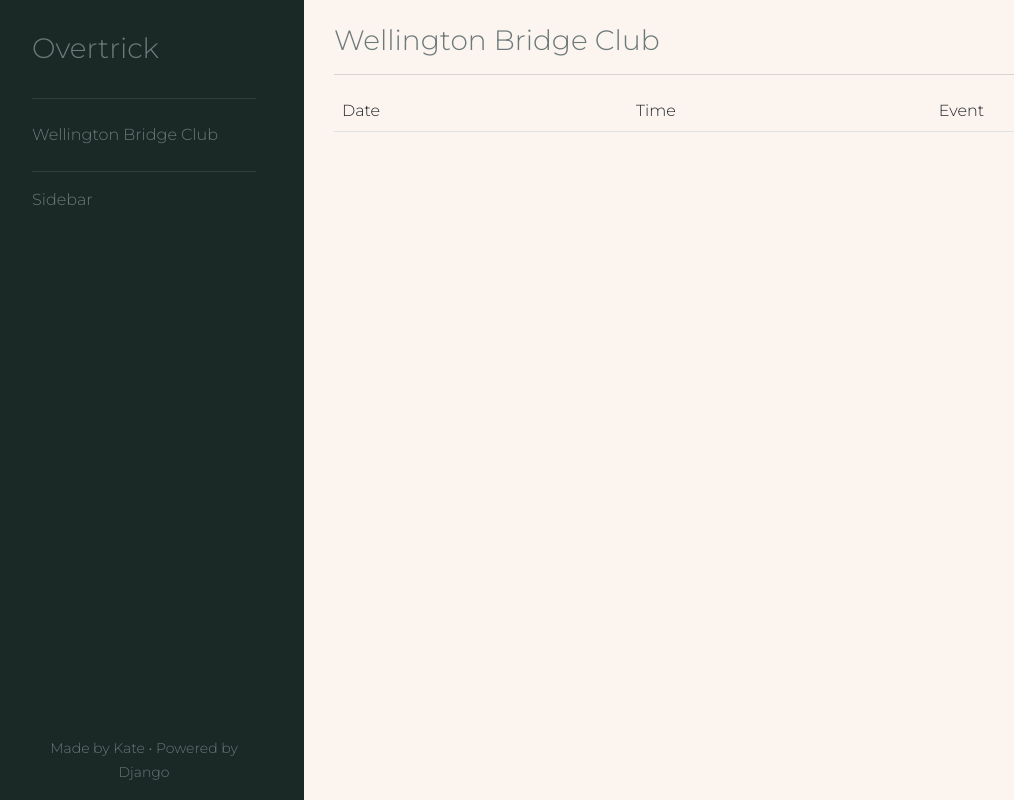
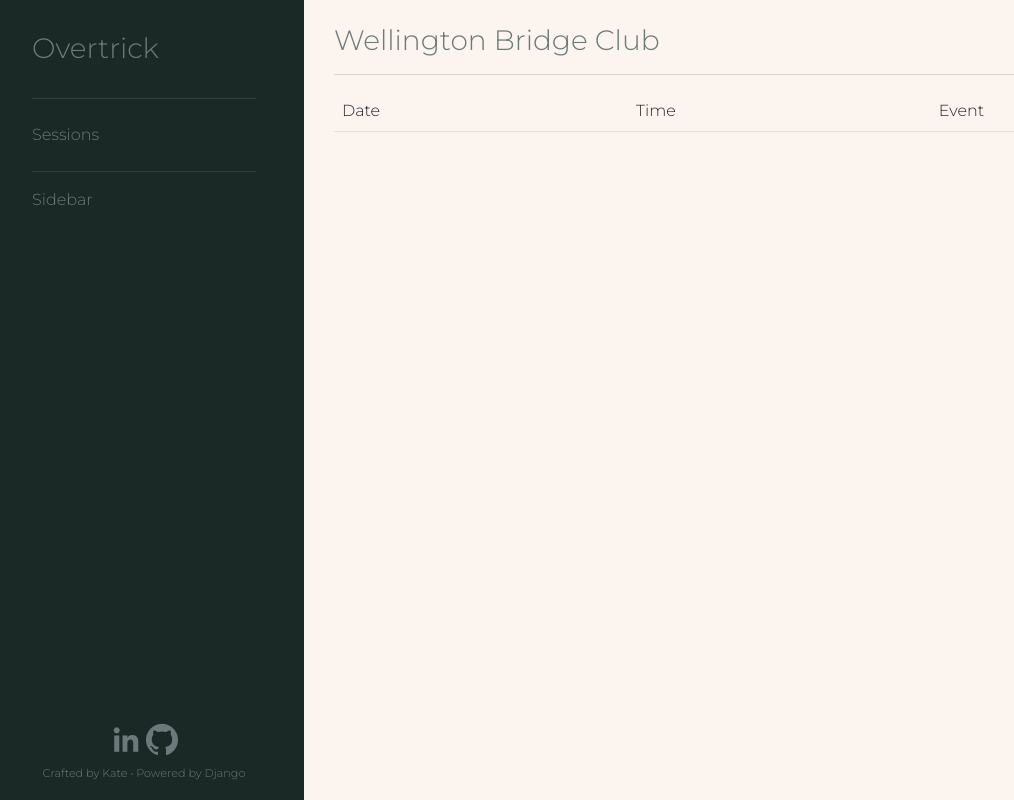
Before and after one commit to katemakescode/overtrick, a Django app: page /sessions/ in a window 1280 px wide. Shown: the whole page, without its empty margins (4-1018 px from the left). Run offline with Django 3.2, Linux system fonts and the light colour scheme; data that the repository does not hold is empty.

Commit message:
Add social icons to sidebar and tweak styling

```diff
--- a/overtrick/static/overtrick/css/base.css
+++ b/overtrick/static/overtrick/css/base.css
@@ -12,7 +12,7 @@
     color: var(--color-contrast);
 }
 
-p, h4, h5, h6 {
+p, h4, h5, h6, td {
     opacity: 0.7;
 }
 
@@ -28,7 +28,13 @@
     h5 {
         font-size: 1.2rem;
     }
+
+    small {
+        font-size: 0.7rem;
+    }
 }
+
+
 
 li {
     padding-left: 25px;
@@ -65,10 +71,6 @@
 
 th {
     font-weight: normal;
-}
-
-td {
-    opacity: 0.7;
 }
 
 @media (min-width: 992px) {
@@ -130,10 +132,10 @@
     color: var(--color-light);
 }
 
-.navbar a {
-    color: var(--color-light);
+#nav-sidebar a {
+    color: var(--color-contrast);
 }
 
-.navbar a:hover {
-    color: var(--color-contrast);
+#nav-sidebar a:hover {
+    color: var(--color-white);
 }
--- a/overtrick/templates/layout.html
+++ b/overtrick/templates/layout.html
@@ -1,8 +1,13 @@
 {% extends "base.html" %}
+{% load static %}
 
 {% block title %}
 {% block subtitle %}{% endblock subtitle %} Overtrick
 {% endblock title %}
+
+{% block stylesheets %}
+    <link rel="stylesheet" href="{% static 'overtrick/css/social-circles.css' %}" >
+{% endblock stylesheets %}
 
 {% block content %}
 <div class="row" >
@@ -17,25 +22,34 @@
         <ul id="sidebar-links" class="list-group list-group-flush ps-0" >
             <li class="list-group-item bg-color-dark ps-0" >
                 <a href="{% url 'almanac:session_list' %}" >
-                    Wellington Bridge Club
+                    Sessions
                 </a >
             </li >
         </ul >
-
         <hr />
 
         {% block nav_sidebar %}Sidebar{% endblock %}
 
         <footer class="mt-auto text-center" >
+            <div class="" >
+                <a class="icon-linkedin social-button borderless"
+                   href="https://www.linkedin.com/in/katemckenzie/" >
+                </a >
+                <a class="icon-github social-button borderless"
+                   href="https://github.com/katemakescode/mercantile" >
+                </a >
+            </div >
+
             <small class="text-muted" >
-                Made by Kate &bull; Powered by Django
+                <a href="https://behind-the-web.herokuapp.com/" >Crafted by Kate</a >
+                &bull; Powered by Django
             </small >
         </footer >
     </div >
 
     <div id="main" class="col-9 offset-3 px-4 py-4" >
         <header >
-            <h3>
+            <h3 >
                 {% block header %}{% endblock header %}
             </h3 >
             <hr />
```
